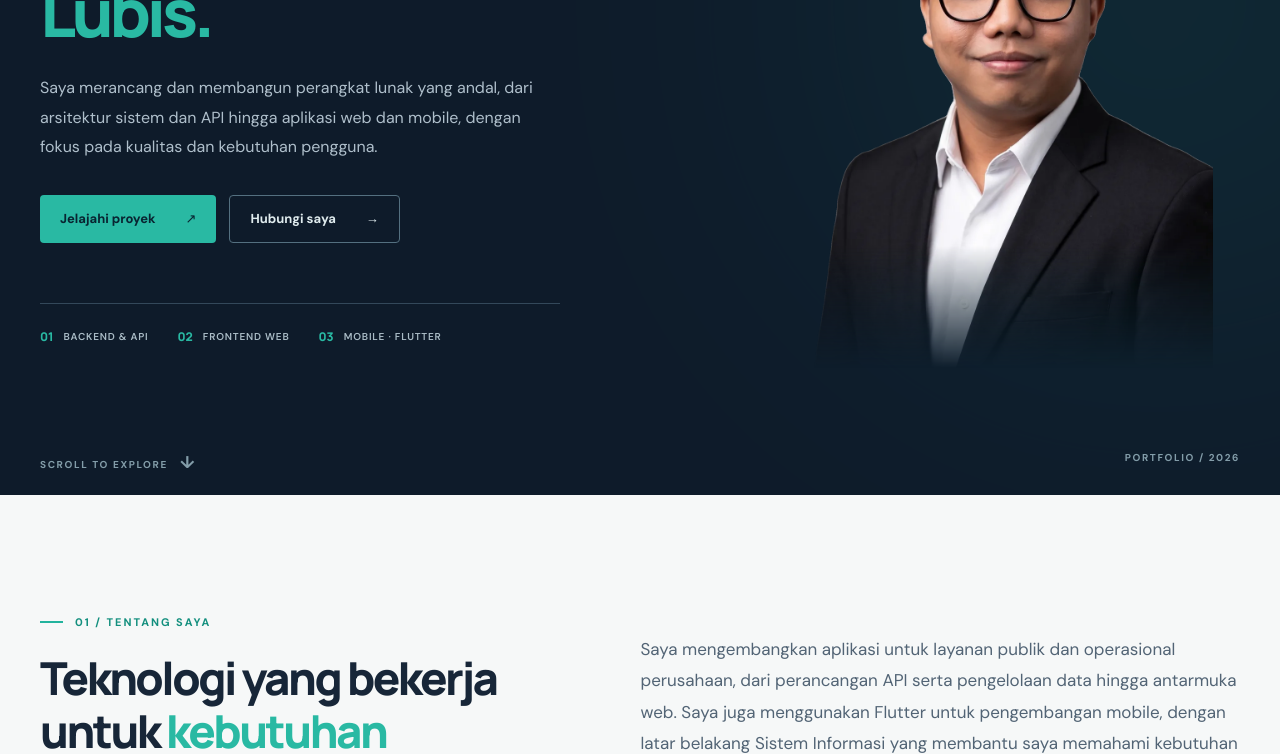
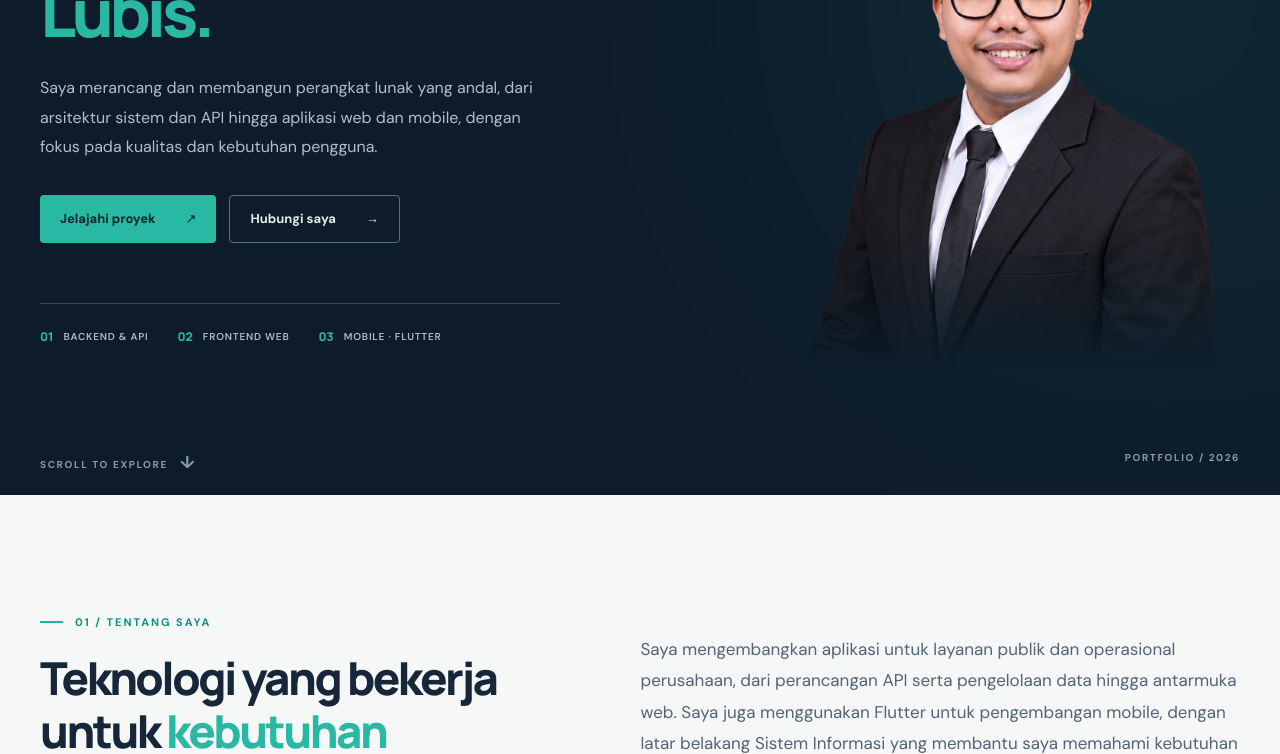
Before and after one commit to AhmadSyahLubis/Portfolio-, an Astro site: page / in a window 1280 px wide. Shown: the part 346-1100 px from the top of the page. Built offline with nearby package versions, Linux system fonts and the light colour scheme; Astro itself is replaced by a stand-in of ours.

Commit message:
style: use transparent formal portrait in hero

```diff
--- a/src/pages/index.astro
+++ b/src/pages/index.astro
@@ -37,7 +37,7 @@ import { profile, projects, tourismScreenshots, experience, skillGroups, certifi
             <div class="hero-proof"><span>01 <small>Backend & API</small></span><span>02 <small>Frontend web</small></span><span>03 <small>Mobile · Flutter</small></span></div>
           </div>
           <div class="hero-portrait-wrap">
-            <div class="portrait-stage"><img src="/assets/optimized/foto ahmad/ahmad_nobg.webp" alt="Potret Ahmad Syah Lubis" width="1000" height="1334" fetchpriority="high" /></div>
+            <div class="portrait-stage"><img src="/assets/portrait/ahmad-formal-transparent.png" alt="Potret formal Ahmad Syah Lubis" width="1084" height="1451" fetchpriority="high" /></div>
           </div>
         </div>
         <div class="container hero-bottom"><span>SCROLL TO EXPLORE <span aria-hidden="true">↓</span></span><span>PORTFOLIO / 2026</span></div>
```
Also changed, not shown: public/assets/portrait/ahmad-formal-transparent.png (added).
